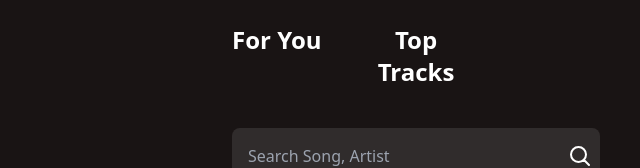
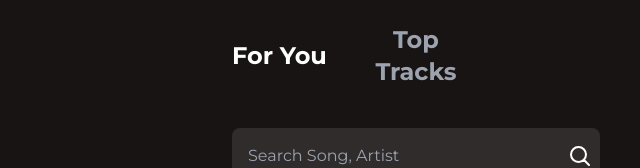
Before and after one commit to neogismm/samespace-frontend-assignment, a React (Vite) app: page / in a window 1280 px wide. Shown: the top 168 px of the page, without its empty margins (32-672 px from the left). Built offline with nearby package versions, Linux system fonts and the light colour scheme; no server answers.

Commit message:
top buttons styling changed according to clicks

```diff
--- a/src/App.jsx
+++ b/src/App.jsx
@@ -56,7 +56,7 @@ const App = () => {
 
   return (
     // <div className={`bg-gradient-to-l from-[${themeColor}]`}>
-    <div className="bg-gradient-to-l from-[#191414]">
+    <div className="font-montserrat bg-gradient-to-l from-[#191414]">
       <div></div>
       <ResizableFlexbox flexboxHeight={flexboxHeight}>
         <div className={`flex items-center justify-center ${flexboxHeight}`}>
@@ -64,18 +64,22 @@ const App = () => {
         </div>
         <div className={`${flexboxHeight} w-full`}>
           <div className="flex mt-6 px-2">
-            <span
-              className="flex-1 text-left text-2xl font-bold"
+            <button
+              className={`flex-1 text-left text-2xl font-bold cursor-pointer ${
+                !showTopTracks ? "text-white" : "text-gray-400"
+              }`}
               onClick={() => showTopTracksList(false)}
             >
               For You
-            </span>
-            <span
-              className="flex-1 text-center text-2xl font-bold"
+            </button>
+            <button
+              className={`flex-1 text-center text-2xl font-bold cursor-pointer ${
+                showTopTracks ? "text-white" : "text-gray-400"
+              }`}
               onClick={() => showTopTracksList(true)}
             >
               Top Tracks
-            </span>
+            </button>
             <span className="flex-1 text-right"></span>
           </div>
           <div className="my-10">
--- a/src/components/SongList.jsx
+++ b/src/components/SongList.jsx
@@ -58,8 +58,8 @@ const SongList = ({
                 />
               </div>
 
-              <div className="flex flex-col items-start ml-3">
-                <span>{item.name}</span> <span>{item.artist}</span>
+              <div className="flex flex-col items-start justify-between ml-3">
+                <span>{item.name}</span> <span className="text-gray-400 text-sm">{item.artist}</span>
               </div>
             </div>
 
--- a/src/index.css
+++ b/src/index.css
@@ -1,6 +1,9 @@
+@import url('https://fonts.googleapis.com/css2?family=Montserrat:ital,wght@0,100..900;1,100..900&display=swap');
+
 @tailwind base;
 @tailwind components;
 @tailwind utilities;
+
 
 body {
 overflow: hidden;
--- a/tailwind.config.js
+++ b/tailwind.config.js
@@ -6,6 +6,9 @@ export default {
       colors: {
         spotifyGreen: "#1DB954",
       },
+      fontFamily: {
+        montserrat: ["Montserrat", "sans-serif"],
+      },
     },
   },
   plugins: [],
```
